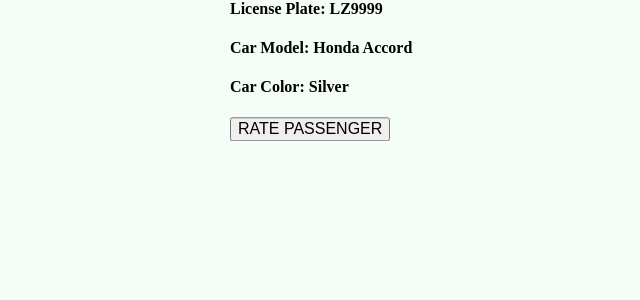
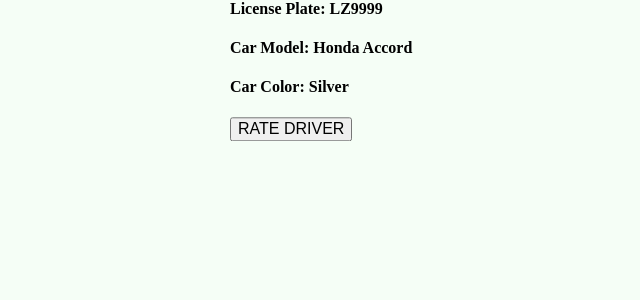
Before and after one commit to estefania-ai/487-ESAARI, a Flask app: template templates/riderconfirmation.html in a window 1280 px wide. Shown: the part 438-738 px from the top of the page, without its empty margins (410-1050 px from the left). Run offline with Flask 2, Linux system fonts and the light colour scheme; the template is opened without the code that fills it, so the values that code supplies are empty.

Commit message:
updating buttons and css

```diff
--- a/templates/requestride.html
+++ b/templates/requestride.html
@@ -5,6 +5,7 @@
 {% endblock %}
 
 {% block body %}
+<h1>Request Ride</h1>
 <div class="content">
 <form action="{{ url_for('selectdriver')}}" method="POST" class="content" >
     <b>Starting Location</b>
--- a/templates/riderconfirmation.html
+++ b/templates/riderconfirmation.html
@@ -16,7 +16,7 @@
       <h4>Car Model: Honda Accord</h4>
       <h4>Car Color: Silver</h4>
 
-      <input class="RateButton" type="submit" name="Rating"  value="RATE PASSENGER" style="font-size:16px;"/>
+      <input class="RateButton" type="submit" name="Rating"  value="RATE DRIVER" style="font-size:16px;"/>
 </div>
   </div>
 
```
